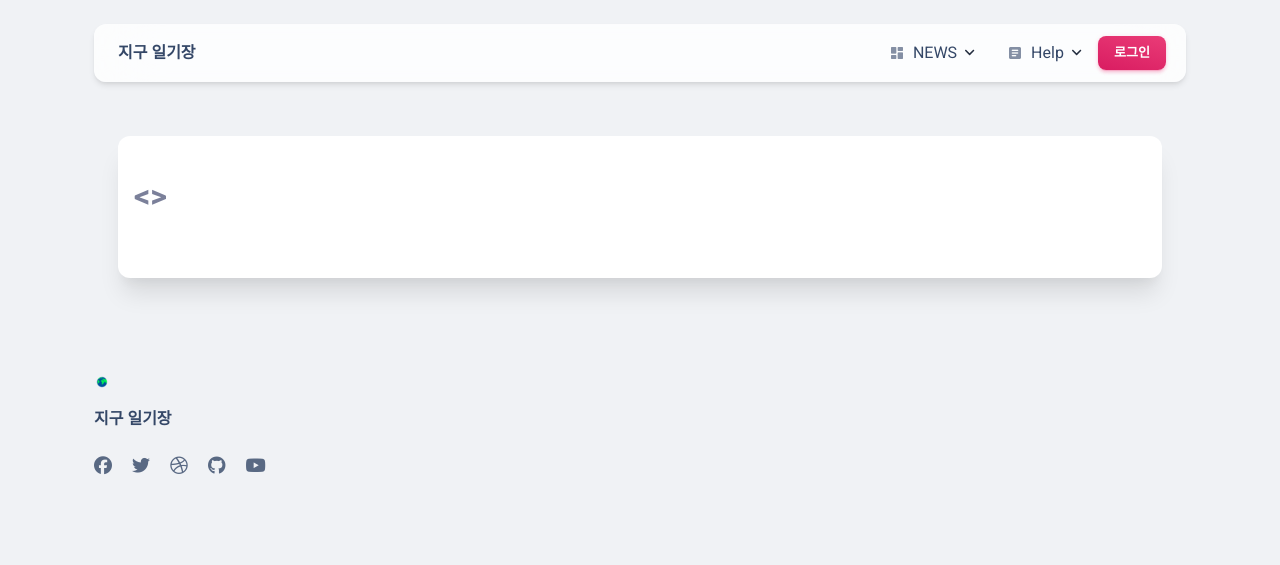
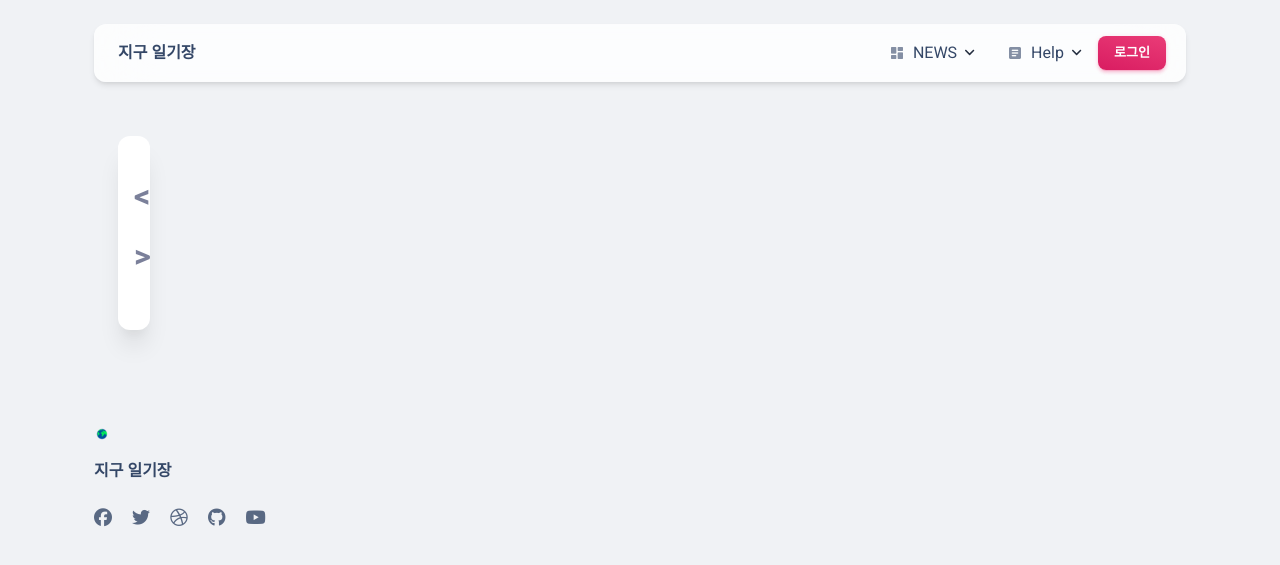
Before and after one commit to aground5/sogaeding, a Django app: template templates/earth_diary/diary_detail.html in a window 1280 px wide. Shown: the top 565 px of the page. Run offline with Django 3.2, Linux system fonts and the light colour scheme; the template is opened without the code that fills it, so the values that code supplies are empty; some libraries are stand-ins or nearby versions.

Commit message:
diary detail update

```diff
--- a/templates/earth_diary/diary_detail.html
+++ b/templates/earth_diary/diary_detail.html
@@ -21,6 +21,8 @@
   <div class="page-header min-vh-25"></div>
 </header>
 <div class = "container">
+  <div class = "row">
+    <div class="col-sm-1">
 <div class="card card-body shadow-xl mx-3 mx-md-4 mt-n6">
      <p><span style = "font-size : 300%;"><b>{{ diary.state }}</bx ></span>
       <span style = "font-size : 200%"><{{ diary.keyword }}></span></p>
@@ -51,4 +53,6 @@
   </div>
 </div>
 </div>
+</div>
+</div>
 {% endblock content %}
```
